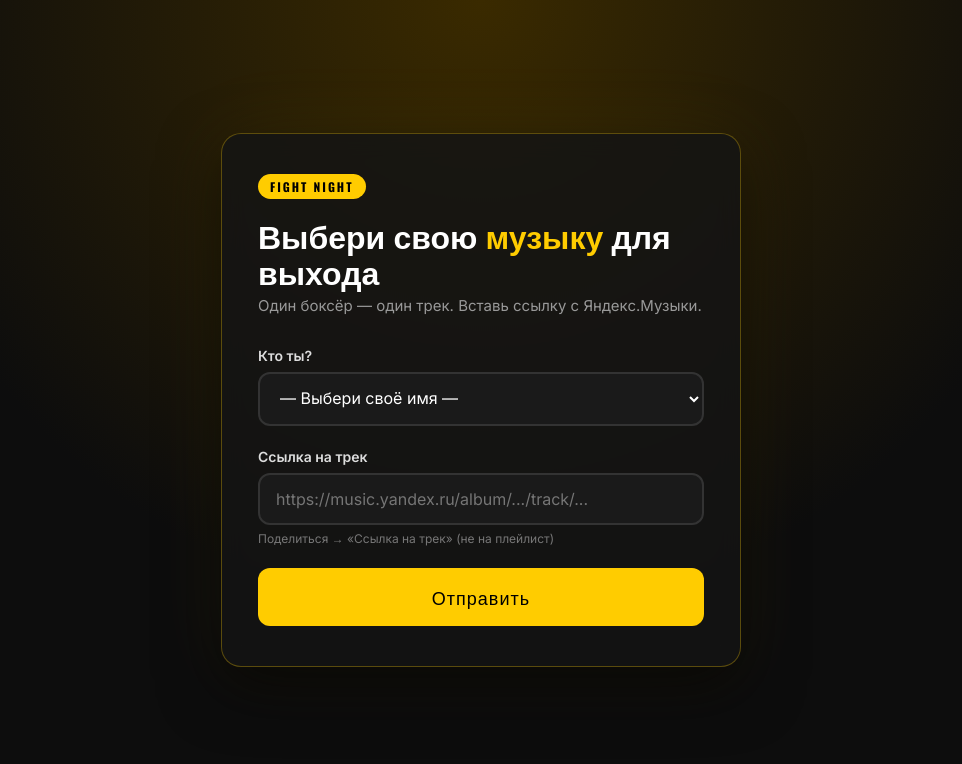
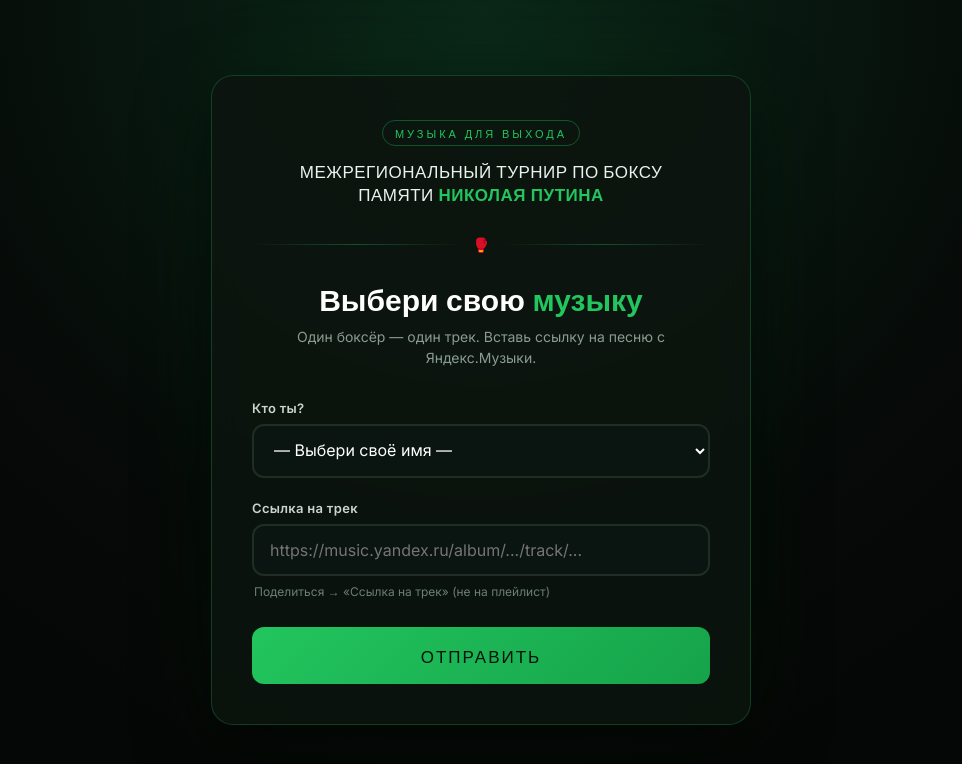
Before and after one commit to VincentGognitti/tomskboxing, a plain HTML site: page index.html in a window 1280 px wide. Shown: the whole page, without its empty margins (159-1121 px from the left). Drawn offline with nearby package versions, Linux system fonts and the light colour scheme.

Commit message:
Update index.html

```diff
--- a/index.html
+++ b/index.html
@@ -3,13 +3,14 @@
 <head>
 <meta charset="UTF-8">
 <meta name="viewport" content="width=device-width, initial-scale=1.0">
-<title>Музыка для выхода</title>
+<title>Музыка для выхода — Турнир памяти Николая Путина</title>
 <link href="https://fonts.googleapis.com/css2?family=Oswald:wght@500;700&family=Inter:wght@400;600&display=swap" rel="stylesheet">
 <style>
   * { box-sizing: border-box; margin: 0; padding: 0; }
   body {
     font-family: 'Inter', sans-serif;
-    background: radial-gradient(circle at 50% 0%, #3a2a00 0%, #0d0d0d 60%);
+    background:
+      radial-gradient(circle at 50% 0%, #0a2818 0%, #060a08 55%, #040404 100%);
     color: #fff;
     min-height: 100vh;
     display: flex;
@@ -17,97 +18,220 @@
     justify-content: center;
     padding: 20px;
   }
+
   .card {
     width: 100%;
-    max-width: 520px;
-    background: rgba(20,20,20,0.85);
-    backdrop-filter: blur(12px);
-    border: 1px solid rgba(255,204,0,0.3);
-    border-radius: 20px;
-    padding: 40px 36px;
-    box-shadow: 0 20px 60px rgba(0,0,0,0.6), 0 0 80px rgba(255,204,0,0.08);
+    max-width: 540px;
+    background: rgba(12, 20, 15, 0.85);
+    backdrop-filter: blur(14px);
+    -webkit-backdrop-filter: blur(14px);
+    border: 1px solid rgba(34, 197, 94, 0.25);
+    border-radius: 22px;
+    padding: 44px 40px 40px;
+    box-shadow:
+      0 24px 70px rgba(0, 0, 0, 0.65),
+      0 0 100px rgba(34, 197, 94, 0.07);
+    position: relative;
+    overflow: hidden;
   }
-  .badge {
+
+  /* Лёгкое свечение сверху карточки */
+  .card::before {
+    content: '';
+    position: absolute;
+    top: -60%;
+    left: 50%;
+    transform: translateX(-50%);
+    width: 320px;
+    height: 320px;
+    background: radial-gradient(circle, rgba(34,197,94,0.16) 0%, transparent 70%);
+    pointer-events: none;
+  }
+
+  /* Блок с названием турнира */
+  .tournament {
+    text-align: center;
+    margin-bottom: 30px;
+    position: relative;
+    z-index: 1;
+  }
+  .tournament-label {
     display: inline-block;
-    background: #FFCC00;
-    color: #000;
     font-family: 'Oswald', sans-serif;
-    font-weight: 700;
-    font-size: 12px;
-    letter-spacing: 2px;
+    font-size: 11px;
+    letter-spacing: 3px;
+    color: #22c55e;
     padding: 4px 12px;
+    border: 1px solid rgba(34, 197, 94, 0.35);
     border-radius: 999px;
-    margin-bottom: 18px;
+    margin-bottom: 14px;
   }
+  .tournament-title {
+    font-family: 'Oswald', sans-serif;
+    font-size: 17px;
+    font-weight: 500;
+    line-height: 1.35;
+    color: #e8f5ee;
+    letter-spacing: 0.5px;
+    text-transform: uppercase;
+  }
+  .tournament-title strong { color: #22c55e; font-weight: 700; }
+
+  /* Разделитель */
+  .divider {
+    display: flex;
+    align-items: center;
+    gap: 12px;
+    margin: 26px 0 28px;
+    position: relative;
+    z-index: 1;
+  }
+  .divider::before, .divider::after {
+    content: '';
+    flex: 1;
+    height: 1px;
+    background: linear-gradient(90deg, transparent, rgba(34,197,94,0.35), transparent);
+  }
+  .divider span {
+    color: #22c55e;
+    font-size: 14px;
+  }
+
   h1 {
     font-family: 'Oswald', sans-serif;
-    font-size: 32px;
-    line-height: 1.1;
-    margin-bottom: 8px;
+    font-size: 30px;
+    line-height: 1.15;
+    margin-bottom: 10px;
+    text-align: center;
+    position: relative;
+    z-index: 1;
   }
-  h1 span { color: #FFCC00; }
+  h1 span { color: #22c55e; }
+
   .subtitle {
-    color: #999;
-    font-size: 15px;
+    color: #8a9c92;
+    font-size: 14px;
+    text-align: center;
     margin-bottom: 32px;
+    line-height: 1.5;
+    position: relative;
+    z-index: 1;
   }
+
   label {
     display: block;
     font-weight: 600;
-    font-size: 14px;
+    font-size: 13px;
     margin-bottom: 8px;
-    color: #ddd;
+    color: #c9d6ce;
+    letter-spacing: 0.3px;
   }
+
   select, input {
     width: 100%;
     padding: 14px 16px;
-    background: #1a1a1a;
-    border: 2px solid #333;
+    background: #0a1410;
+    border: 2px solid #1e2e25;
     border-radius: 12px;
     color: #fff;
     font-size: 16px;
     font-family: inherit;
-    transition: border-color 0.2s, box-shadow 0.2s;
+    transition: border-color 0.2s, box-shadow 0.2s, background 0.2s;
   }
   select:focus, input:focus {
     outline: none;
-    border-color: #FFCC00;
-    box-shadow: 0 0 0 4px rgba(255,204,0,0.15);
+    border-color: #22c55e;
+    background: #0d1a13;
+    box-shadow: 0 0 0 4px rgba(34, 197, 94, 0.15);
   }
-  .field { margin-bottom: 22px; }
-  .hint { font-size: 12px; color: #777; margin-top: 6px; }
+  select option { background: #0a1410; color: #fff; }
+
+  .field { margin-bottom: 22px; position: relative; z-index: 1; }
+
+  .hint {
+    font-size: 12px;
+    color: #6b7f73;
+    margin-top: 8px;
+    padding-left: 2px;
+  }
+
   button {
     width: 100%;
     padding: 16px;
-    background: #FFCC00;
-    color: #000;
+    background: linear-gradient(135deg, #22c55e 0%, #16a34a 100%);
+    color: #04140a;
     border: none;
     border-radius: 12px;
     font-family: 'Oswald', sans-serif;
-    font-size: 18px;
-    letter-spacing: 1px;
+    font-size: 17px;
+    letter-spacing: 2px;
+    text-transform: uppercase;
     cursor: pointer;
-    transition: transform 0.1s, box-shadow 0.2s;
+    transition: transform 0.1s, box-shadow 0.25s, filter 0.2s;
+    position: relative;
+    z-index: 1;
+    margin-top: 6px;
   }
-  button:hover { box-shadow: 0 8px 30px rgba(255,204,0,0.4); }
+  button:hover {
+    box-shadow: 0 10px 34px rgba(34, 197, 94, 0.35);
+    filter: brightness(1.05);
+  }
   button:active { transform: scale(0.98); }
   button:disabled { opacity: 0.6; cursor: wait; }
+
   .success {
     display: none;
     text-align: center;
-    padding: 20px 0;
+    padding: 24px 0 8px;
+    position: relative;
+    z-index: 1;
   }
-  .success h2 { font-family: 'Oswald', sans-serif; color: #FFCC00; margin-bottom: 10px; }
-  .success p { color: #bbb; }
+  .success-icon {
+    width: 64px;
+    height: 64px;
+    border-radius: 50%;
+    background: rgba(34, 197, 94, 0.12);
+    border: 2px solid #22c55e;
+    display: flex;
+    align-items: center;
+    justify-content: center;
+    margin: 0 auto 18px;
+    font-size: 30px;
+  }
+  .success h2 {
+    font-family: 'Oswald', sans-serif;
+    color: #22c55e;
+    font-size: 24px;
+    margin-bottom: 8px;
+    letter-spacing: 1px;
+  }
+  .success p { color: #9aada1; font-size: 14px; }
+
+  @media (max-width: 480px) {
+    .card { padding: 32px 22px 28px; }
+    h1 { font-size: 24px; }
+    .tournament-title { font-size: 14px; }
+  }
 </style>
 </head>
 <body>
 <div class="card">
+
+  <!-- Название турнира -->
+  <div class="tournament">
+    <span class="tournament-label">МУЗЫКА ДЛЯ ВЫХОДА</span>
+    <p class="tournament-title">
+      Межрегиональный турнир по боксу<br>
+      памяти <strong>Николая Путина</strong>
+    </p>
+  </div>
+
+  <div class="divider"><span>🥊</span></div>
+
+  <h1>Выбери свою <span>музыку</span></h1>
+  <p class="subtitle">Один боксёр — один трек. Вставь ссылку на песню с Яндекс.Музыки.</p>
+
   <form id="form">
-    <span class="badge">FIGHT NIGHT</span>
-    <h1>Выбери свою <span>музыку</span> для выхода</h1>
-    <p class="subtitle">Один боксёр — один трек. Вставь ссылку с Яндекс.Музыки.</p>
-
     <div class="field">
       <label for="boxer">Кто ты?</label>
       <select id="boxer" required>
@@ -117,6 +241,7 @@
         <option>Сидоров Алексей</option>
         <option>Кузнецов Дмитрий</option>
         <option>Смирнов Николай</option>
+        <!-- Добавь остальных боксёров -->
       </select>
     </div>
 
@@ -132,13 +257,14 @@
   </form>
 
   <div class="success" id="success">
-    <h2>✅ Принято!</h2>
+    <div class="success-icon">✓</div>
+    <h2>Принято!</h2>
     <p>Твой трек сохранён. Увидимся на ринге 🥊</p>
   </div>
 </div>
 
 <script>
-const SCRIPT_URL = 'ВСТАВЬТЕ_СЮДА_ВАШ_URL_ИЗ_APPS_SCRIPT';
+const SCRIPT_URL = 'https://script.google.com/macros/s/AKfycbyIdF-swamOtzKqbhLNNnqt1ZLDKbdwm9DhDOPXpCuNyGkSYOPWaFg9By_t4pZJjjHW/exec';
 
 document.getElementById('form').addEventListener('submit', async (e) => {
   e.preventDefault();
@@ -154,7 +280,7 @@ document.getElementById('form').addEventListener('submit', async (e) => {
   try {
     await fetch(SCRIPT_URL, {
       method: 'POST',
-      mode: 'no-cors', // обязательно для Apps Script
+      mode: 'no-cors',
       headers: {'Content-Type': 'text/plain'},
       body: JSON.stringify(data)
     });
```
